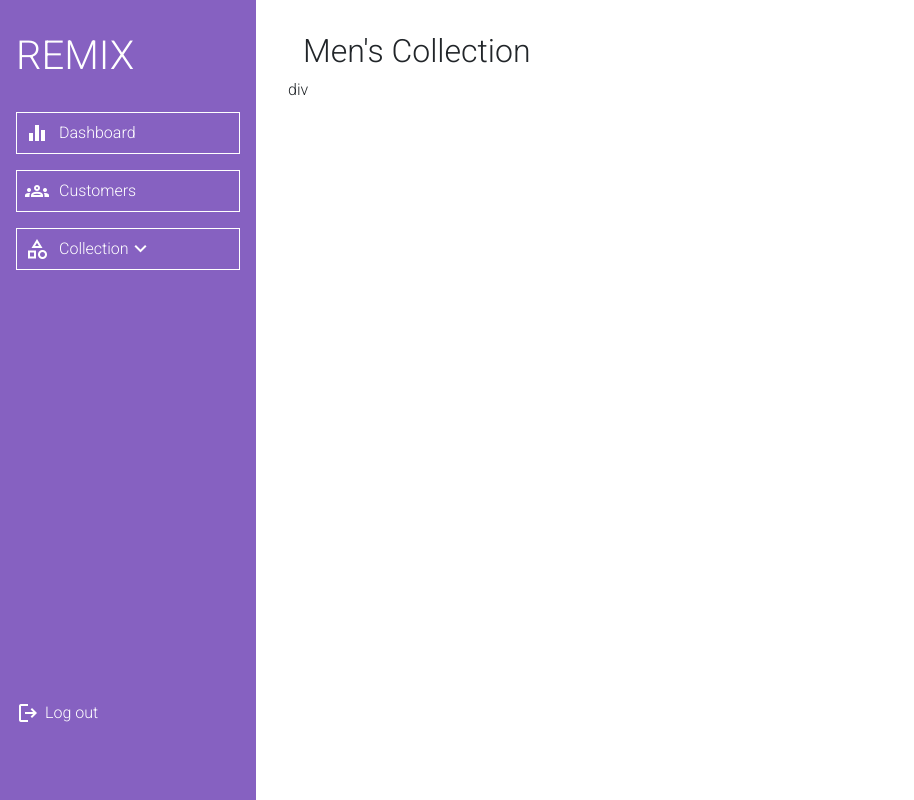
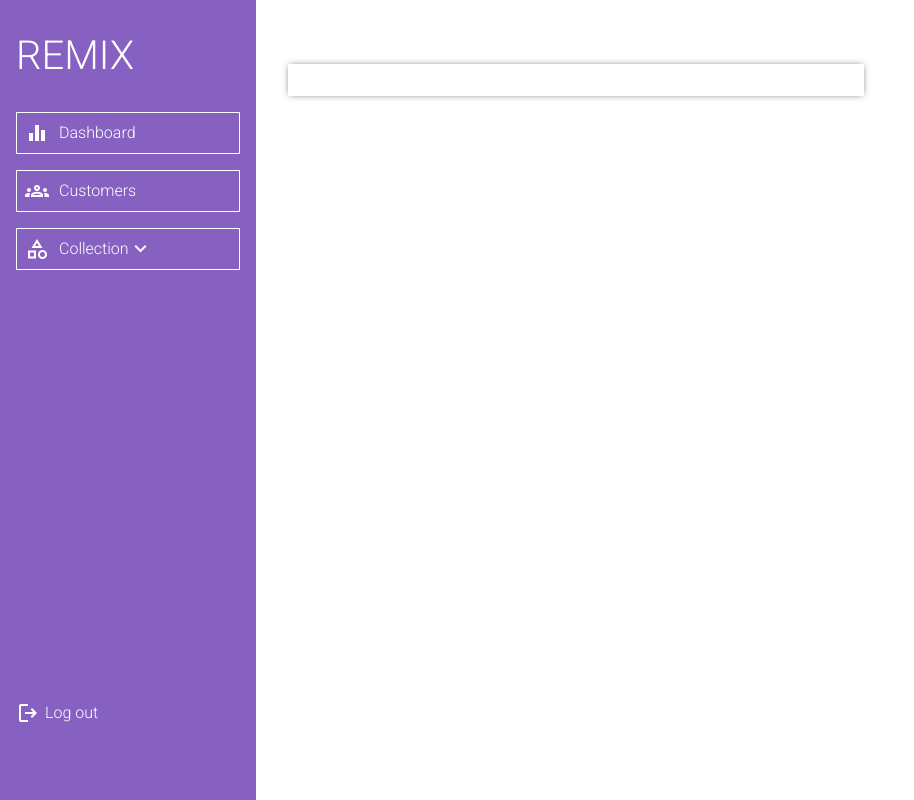
Before and after one commit to rashidali001/Remix-Royalty, a Flask app: page /dashboard in a window 1280 px wide. Shown: the whole page, without its empty margins (0-914 px from the left). Run offline with Flask 3, Linux system fonts and the light colour scheme.

Commit message:
Remix royalty

```diff
--- a/app/static/dashboard.css
+++ b/app/static/dashboard.css
@@ -99,10 +99,71 @@ div.side-link:hover #collection a {
   color: #8661C1;
 }
 
+/* Common class */
+div.collection-classes {
+  overflow-x: auto;
+  display: flex;
+}
+div.collection-classes div.collection-classes-child {
+  padding: 0.5rem;
+  color: #8661C1;
+  border: 1px solid #8661C1;
+  margin-right: 1rem;
+  transition: 0.2s;
+}
+div.collection-classes div.collection-classes-child p::first-letter {
+  text-transform: uppercase;
+}
+div.collection-classes div.collection-classes-child:hover {
+  background-color: #8661C1;
+  color: #fff;
+  cursor: pointer;
+}
+div.collection-classes div.active {
+  background-color: #8661C1;
+  color: #fff;
+}
+
 /** MAIN STYLE **/
 main {
   margin-left: 20%;
   padding: 2rem;
 }
 
+div.collection-data {
+  display: flex;
+  margin-top: 2rem;
+}
+div.collection-data div.side-data {
+  width: 60%;
+  padding: 1rem;
+  -webkit-box-shadow: 0px 0px 7px -2px rgba(0, 0, 0, 0.73);
+  -moz-box-shadow: 0px 0px 7px -2px rgba(0, 0, 0, 0.73);
+  box-shadow: 0px 0px 7px -2px rgba(0, 0, 0, 0.73);
+}
+div.collection-data div.side-data div.add-collection-data {
+  display: none;
+  justify-content: flex-end;
+}
+div.collection-data div.side-data div.add-collection-data div.add-data-btn {
+  display: flex;
+  align-items: center;
+  background-color: inherit;
+  border: 1px solid #8661C1;
+  color: #8661C1;
+  transition: 0.3s;
+  padding: 0.5rem;
+}
+div.collection-data div.side-data div.add-collection-data div.add-data-btn p {
+  margin-left: 0.5rem;
+}
+div.collection-data div.side-data div.add-collection-data div.add-data-btn p::first-letter {
+  text-transform: uppercase;
+}
+div.collection-data div.side-data div.add-collection-data div.add-data-btn:hover {
+  background-color: #8661C1;
+  color: #fff;
+  cursor: pointer;
+}
+
 /*# sourceMappingURL=dashboard.css.map */
--- a/app/static/dashboard.scss
+++ b/app/static/dashboard.scss
@@ -97,6 +97,38 @@ div.side-link:hover #collection{
     }
 }
 
+/* Common class */
+
+div.collection-classes{
+    overflow-x: auto;
+    display: flex;
+
+    div.collection-classes-child{
+        padding: 0.5rem;
+        color: #8661C1;
+        border: 1px solid #8661C1;
+        margin-right: 1rem;
+        transition: 0.2s;
+
+        p::first-letter{
+            text-transform: uppercase;
+        }
+
+    }
+    div.collection-classes-child:hover{
+        background-color: #8661C1;
+        color: #fff;
+        cursor: pointer;
+    }
+    div.active{
+        background-color: #8661C1;
+        color: #fff;
+    }
+}
+
+
+
+
 
 /** MAIN STYLE **/
 main{
@@ -107,3 +139,43 @@ main{
 #menscollection{
 
 }
+div.collection-data{
+    display: flex;
+    margin-top: 2rem;
+
+    div.side-data{
+        width: 60%;
+        padding: 1rem;
+        -webkit-box-shadow: 0px 0px 7px -2px rgba(0,0,0,0.73);
+        -moz-box-shadow: 0px 0px 7px -2px rgba(0,0,0,0.73);
+        box-shadow: 0px 0px 7px -2px rgba(0,0,0,0.73);
+
+        div.add-collection-data{
+            display: none;
+            justify-content: flex-end;
+
+            div.add-data-btn{
+                display: flex;
+                align-items: center;
+                background-color: inherit;
+                border: 1px solid #8661C1;
+                color: #8661C1;
+                transition: 0.3s;
+                padding: 0.5rem;
+
+                p{
+                    margin-left: 0.5rem;
+                }
+
+                p::first-letter{
+                    text-transform: uppercase;
+                }
+            }
+            div.add-data-btn:hover{
+                background-color: #8661C1;
+                color: #fff;
+                cursor: pointer;
+            }
+        }
+    }
+}
--- a/app/templates/dashboard.html
+++ b/app/templates/dashboard.html
@@ -62,10 +62,10 @@
                     </span>
                 </div>
                 <div id="collection">
-                    <a href="#" id="menscollection-link">Men's Collection</a>
-                    <a href="#" id="womenscollection-link">Women's Collection</a>
-                    <a href="#" id="childrenscollection-link">Children's Collection</a>
-                    <a href="#" id="accessoriescollection-link">Accessories</a>
+                    <a href="#" class="collection-link">Men's Collection</a>
+                    <a href="#" class="collection-link">Women's Collection</a>
+                    <a href="#" class="collection-link">Children's Collection</a>
+                    <a href="#" class="collection-link">Accessories</a>
                 </div>
             </div>
         </div>
@@ -86,10 +86,28 @@
 
         <!--men'collection-->
         <div id="menscollection">
-            <div class="container  collection header">
-                <h2>Men's Collection</h2>
+            <div class="collection-header">
+
             </div>
-            div
+            <div class="collection-classes">
+            </div>
+
+            <div class="collection-data">
+                <div class="side-data">
+                    <div class="add-collection-data">
+                        <div class="add-data-btn">
+                            <span class="material-symbols-outlined" id="add">
+                                add
+                            </span>
+                        </div>
+                    </div>
+
+                </div>
+
+
+
+            </div>
+
 
         </div>
 
```
Also changed, not shown: app/static/scripts/dashboard.js (+49 -4 lines), app/static/images/dashboard design.PNG (added), 1 other file.
